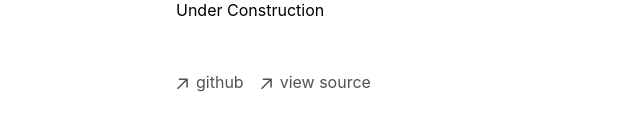
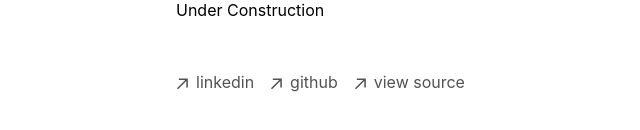
Before and after one commit to Michelangelo-Granato/michelangelo-portfolio, a Next.js app: page / in a window 1280 px wide. Shown: the part 202-332 px from the top of the page, without its empty margins (176-816 px from the left). Built offline with nearby package versions, Linux system fonts and the light colour scheme.

Commit message:
update footer links

```diff
--- a/app/components/footer.tsx
+++ b/app/components/footer.tsx
@@ -19,17 +19,17 @@
   return (
     <footer className="mb-16">
       <ul className="font-sm mt-8 flex flex-col space-x-0 space-y-2 text-neutral-600 md:flex-row md:space-x-4 md:space-y-0 dark:text-neutral-300">
-        {/* <li>
+        <li>
           <a
             className="flex items-center transition-all hover:text-neutral-800 dark:hover:text-neutral-100"
             rel="noopener noreferrer"
             target="_blank"
-            href="/rss"
+            href="https://www.linkedin.com/in/michelangelo-granato/"
           >
             <ArrowIcon />
-            <p className="ml-2 h-7">rss</p>
+            <p className="ml-2 h-7">linkedin</p>
           </a>
-        </li> */}
+        </li>
         <li>
           <a
             className="flex items-center transition-all hover:text-neutral-800 dark:hover:text-neutral-100"
@@ -53,9 +53,6 @@
           </a>
         </li>
       </ul>
-      {/* <p className="mt-8 text-neutral-600 dark:text-neutral-300">
-        © {new Date().getFullYear()} MIT Licensed
-      </p> */}
     </footer>
   )
 }
```
